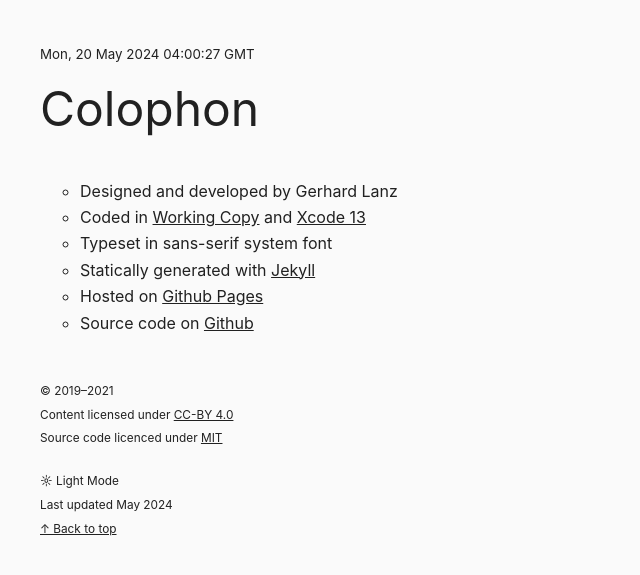
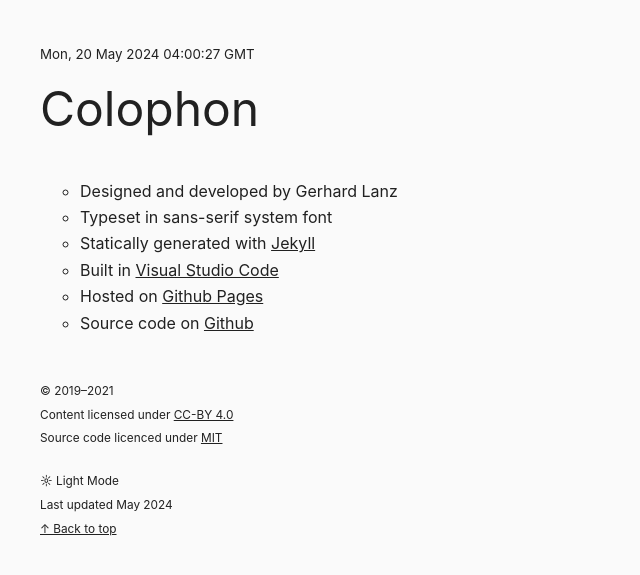
Before and after one commit to gerhardlanz/gerhardla.nz, a Jekyll site: the page built from colophon.md, in a window 1280 px wide. Shown: the top 575 px of the page, without its empty margins (0-640 px from the left). Built offline with Jekyll 4.4.1, drawn with Linux system fonts in a browser that asks for light colours; our own code applies the rules of GitHub Pages for plain Markdown files.

Commit message:
chore: update colophon.md with build tool information

```diff
--- a/colophon.md
+++ b/colophon.md
@@ -4,8 +4,8 @@ layout: default
 # Colophon
 <br>
 * Designed and developed by Gerhard Lanz
-* Coded in [Working Copy](https://workingcopyapp.com) and [Xcode 13](https://developer.apple.com/xcode/)
 * Typeset in sans-serif system font
 * Statically generated with [Jekyll](https://jekyllrb.com)
+* Built in [Visual Studio Code](https://code.visualstudio.com/)
 * Hosted on [Github Pages](https://pages.github.com)
 * Source code on [Github](https://github.com/gerdspatial/gerhardlanz)
```
